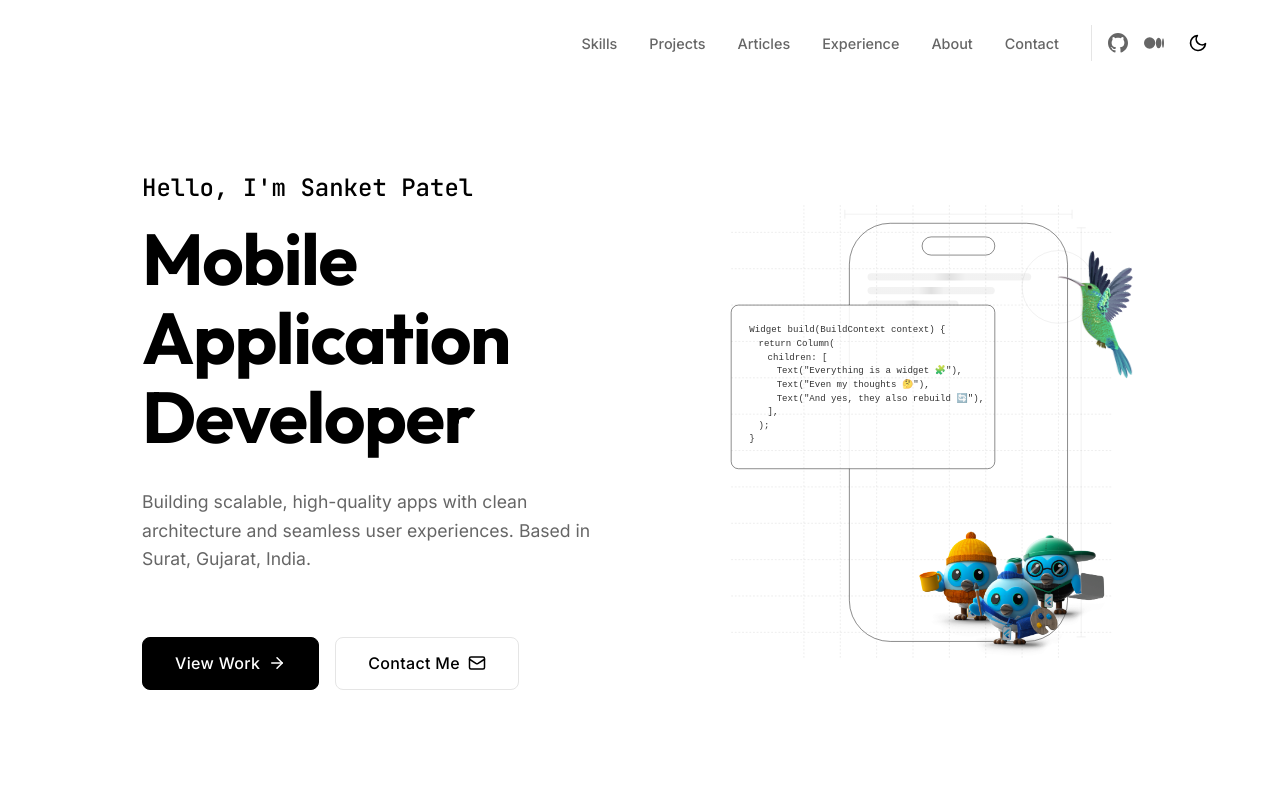
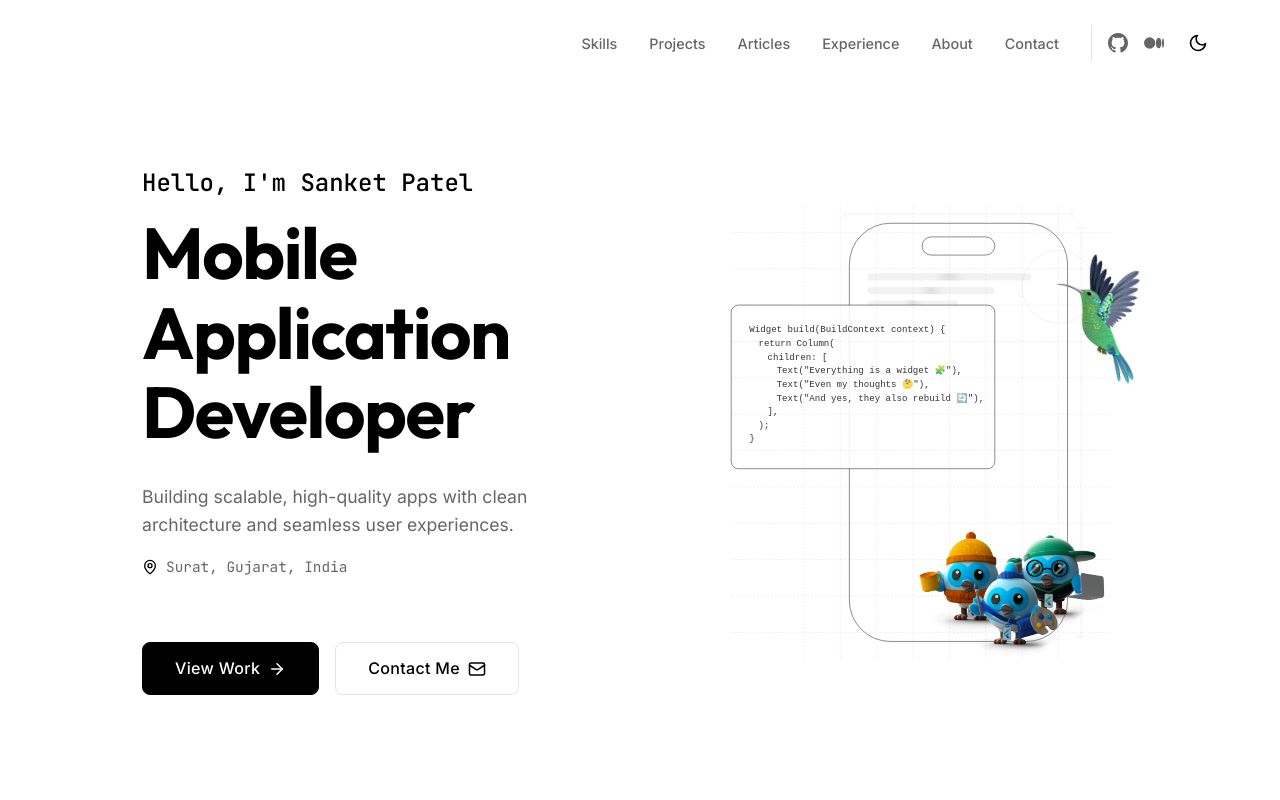
Before and after one commit to s4nk37/s4nk37.github.io, a React (Vite) app: page / in a window 1280 px wide. Shown: the top 800 px of the page. Built offline with nearby package versions, Linux system fonts and the light colour scheme.

Commit message:
feat: Enhance Lottie animation control, separate Hero section location display, prevent horizontal overflow, and adjust loader styling.

```diff
--- a/src/components/Sections/Hero.tsx
+++ b/src/components/Sections/Hero.tsx
@@ -1,6 +1,6 @@
 import React from 'react';
 import { motion } from 'framer-motion';
-import { ArrowRight, Mail } from 'lucide-react';
+import { ArrowRight, Mail, MapPin } from 'lucide-react';
 import MobileAnimation from '../Visuals/MobileAnimation';
 
 const Hero: React.FC = () => {
@@ -52,11 +52,29 @@ const Hero: React.FC = () => {
                             fontSize: 'clamp(0.9rem, 2vw, 1.1rem)',
                             color: 'var(--text-secondary)',
                             maxWidth: '600px',
-                            marginBottom: 'var(--spacing-lg)'
+                            marginBottom: 'var(--spacing-sm)'
                         }}
                     >
-                        Building scalable, high-quality apps with clean architecture and seamless user experiences. Based in Surat, Gujarat, India.
+                        Building scalable, high-quality apps with clean architecture and seamless user experiences.
                     </motion.p>
+
+                    <motion.div
+                        initial={{ opacity: 0, y: 20 }}
+                        animate={{ opacity: 1, y: 0 }}
+                        transition={{ duration: 0.5, delay: 0.25 }}
+                        style={{
+                            display: 'flex',
+                            alignItems: 'center',
+                            gap: '0.5rem',
+                            color: 'var(--text-secondary)',
+                            marginBottom: 'var(--spacing-lg)',
+                            fontFamily: 'var(--font-mono)',
+                            fontSize: '0.9rem'
+                        }}
+                    >
+                        <MapPin size={16} color="var(--primary-color)" />
+                        <span>Surat, Gujarat, India</span>
+                    </motion.div>
 
                     <motion.div
                         initial={{ opacity: 0, y: 20 }}
--- a/src/components/UI/Loader.css
+++ b/src/components/UI/Loader.css
@@ -1,8 +1,9 @@
 .loader-container {
     position: fixed;
     inset: 0;
-    width: 100%;
-    height: 100%;
+    margin: 0;
+    padding: 0;
+    box-sizing: border-box;
     background: #ffffff;
     display: flex;
     align-items: center;
--- a/src/components/Visuals/MobileAnimation.tsx
+++ b/src/components/Visuals/MobileAnimation.tsx
@@ -1,10 +1,18 @@
-import React from 'react';
+import React, { useRef, useEffect } from 'react';
 import { motion } from 'framer-motion';
 import type { Variants } from 'framer-motion';
-import Lottie from 'lottie-react';
+import Lottie, { type LottieRefCurrentProps } from 'lottie-react';
 import birdAnimation from '../../assets/Flying Bird Animation.json';
 
 const MobileAnimation: React.FC = () => {
+    const lottieRef = useRef<LottieRefCurrentProps>(null);
+
+    useEffect(() => {
+        if (lottieRef.current) {
+            lottieRef.current.setSpeed(0.5);
+        }
+    }, []);
+
     const drawVariants: Variants = {
         hidden: { pathLength: 0, opacity: 0 },
         visible: (i: number) => ({
@@ -179,10 +187,14 @@ const MobileAnimation: React.FC = () => {
                 }}
             >
                 <Lottie
+                    lottieRef={lottieRef}
                     animationData={birdAnimation}
                     loop={true}
                     autoplay={true}
-                    initialSegment={[0, 110]}
+                    initialSegment={[0, 103]}
+                    onLoadedImages={() => {
+                        lottieRef.current?.setSpeed(0.6);
+                    }}
                 />
             </div>
         </div>
--- a/src/styles/global.css
+++ b/src/styles/global.css
@@ -62,6 +62,7 @@
 html {
     scroll-behavior: smooth;
     transition: background-color 1s cubic-bezier(0.4, 0, 0.2, 1);
+    overflow-x: hidden;
 }
 
 body {
```
